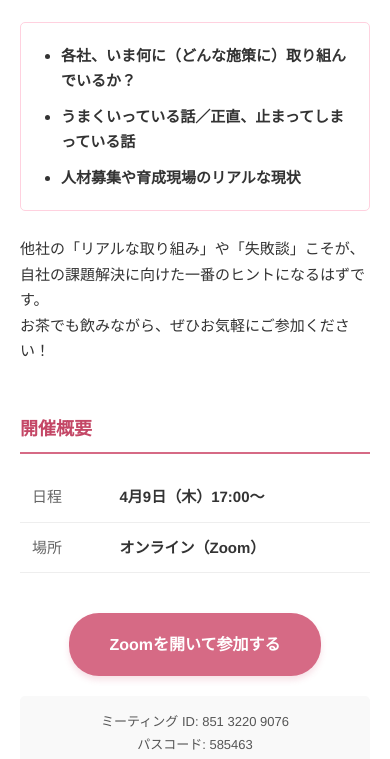
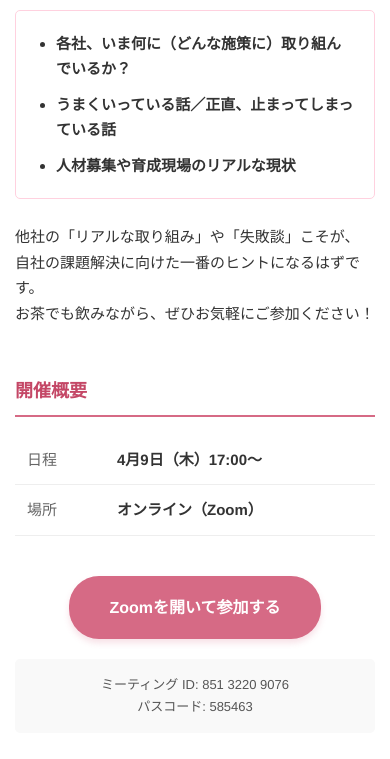
Before and after one commit to spc-jp/events, a plain HTML site: page index.html in a window 390 px wide. Shown: the part 946-1705 px from the top of the page. Drawn offline with Linux system fonts and the light colour scheme.

Commit message:
Update index.html

```diff
--- a/index.html
+++ b/index.html
@@ -4,26 +4,135 @@
 <meta charset="UTF-8">
 <meta name="viewport" content="width=device-width, initial-scale=1.0">
 <title>【4/9開催】商品以前の“人”の悩み、ありませんか？ 経営者同士でリアルを語る「これからを話す会」</title>
+<style>
+  body {
+    margin: 0;
+    padding: 0;
+    background-color: #f4f4f4;
+    font-family: 'Helvetica Neue', Arial, 'Hiragino Kaku Gothic ProN', 'Hiragino Sans', Meiryo, sans-serif;
+    color: #333333;
+    line-height: 1.7;
+  }
+  .container {
+    max-width: 600px;
+    margin: 40px auto;
+    background-color: #ffffff;
+    border-radius: 8px;
+    overflow: hidden;
+    box-shadow: 0 4px 15px rgba(0,0,0,0.05);
+  }
+  .hero-image {
+    width: 100%;
+    height: auto;
+    display: block;
+  }
+  .content {
+    padding: 30px 20px;
+    font-size: 15px;
+  }
+  .highlight-box {
+    background-color: #fdf5f7;
+    border-left: 4px solid #d66a85;
+    padding: 15px;
+    margin: 30px 0;
+  }
+  .highlight-text {
+    font-weight: bold;
+    color: #c44766;
+    line-height: 1.5;
+    margin-top: 15px;
+  }
+  .agenda-list {
+    background-color: #ffffff;
+    padding: 20px 20px 20px 40px;
+    border-radius: 5px;
+    border: 1px solid #ffd1df;
+    margin: 25px 0;
+  }
+  .agenda-list li {
+    margin-bottom: 10px;
+    font-weight: bold;
+  }
+  .agenda-list li:last-child {
+    margin-bottom: 0;
+  }
+  .section-title {
+    border-bottom: 2px solid #d66a85;
+    padding-bottom: 8px;
+    color: #c44766;
+    margin-top: 50px;
+    font-size: 18px;
+  }
+  .info-table {
+    width: 100%;
+    border-collapse: collapse;
+    margin-bottom: 25px;
+  }
+  .info-table th, .info-table td {
+    padding: 12px;
+    border-bottom: 1px solid #eeeeee;
+    text-align: left;
+  }
+  .info-table th {
+    width: 25%;
+    color: #666666;
+    font-weight: normal;
+  }
+  .btn-container {
+    text-align: center;
+    margin: 40px 0 20px 0;
+  }
+  .btn {
+    background-color: #d66a85;
+    color: #ffffff !important;
+    text-decoration: none;
+    padding: 18px 40px;
+    border-radius: 30px;
+    font-weight: bold;
+    font-size: 16px;
+    display: inline-block;
+    box-shadow: 0 4px 6px rgba(214, 106, 133, 0.2);
+    transition: background-color 0.3s, transform 0.1s;
+  }
+  .btn:hover {
+    background-color: #c44766;
+    transform: translateY(-2px);
+  }
+  .zoom-info {
+    background-color: #f9f9f9;
+    padding: 15px;
+    border-radius: 5px;
+    font-size: 13px;
+    color: #555555;
+    text-align: center;
+  }
+  .footer {
+    background-color: #333333;
+    color: #ffffff;
+    text-align: center;
+    padding: 20px;
+    font-size: 12px;
+    line-height: 1.6;
+  }
+  /* スマホ向けのレイアウト調整 */
+  @media (max-width: 600px) {
+    .container {
+      margin: 0 auto;
+      border-radius: 0;
+    }
+    .content {
+      padding: 20px 15px;
+    }
+  }
+</style>
 </head>
-<body style="margin: 0; padding: 0; background-color: #f4f4f4; font-family: 'Helvetica Neue', Arial, 'Hiragino Kaku Gothic ProN', 'Hiragino Sans', Meiryo, sans-serif;">
-  <!-- メール全体の背景 -->
-  <table width="100%" border="0" cellspacing="0" cellpadding="0" style="background-color: #f4f4f4; padding: 20px 0;">
-    <tr>
-      <td align="center">
-        <!-- メインコンテンツ枠（最大幅600px） -->
-        <table width="100%" border="0" cellspacing="0" cellpadding="0" style="max-width: 600px; background-color: #ffffff; border-radius: 8px; overflow: hidden; box-shadow: 0 4px 15px rgba(0,0,0,0.05);">
-
-          <!-- トップ画像（バナー）エリア -->
-          <tr>
-            <td>
-              <!-- ※重要※ 実際に配信する際は、ここの src="22.jpg" を、メール配信システムにアップロードした画像のURLに差し替えてください -->
-              <img src="22.jpg" alt="これからを話す会" width="100%" style="display: block; width: 100%; max-width: 600px; height: auto;" />
-            </td>
-          </tr>
+<body>
+  <div class="container">
+    <!-- トップ画像 -->
+    <img src="22.jpg" alt="これからを話す会" class="hero-image" />
 
     <!-- 本文エリア -->
-          <tr>
-            <td style="padding: 30px 20px; color: #333333; line-height: 1.7; font-size: 15px;">
+    <div class="content">
       <p style="margin-top: 0;">いつもお世話になっております。<br>
       （あなたのお名前／会社名）です。</p>
 
@@ -34,12 +143,12 @@
       スケジュールの都合により <strong>【4月9日（木）17:00〜】</strong> へと変更させていただきました。<br>
       直前のご連絡となり申し訳ございませんが、ぜひご参加をご検討いただけますと幸いです。</p>
 
-              <!-- 課題のハイライト（背景色付き） -->
-              <div style="background-color: #fdf5f7; border-left: 4px solid #d66a85; padding: 15px; margin: 30px 0;">
+      <!-- 課題のハイライト -->
+      <div class="highlight-box">
         <p style="margin: 0;">さて、今回の日程調整に伴い、<br>
         各販売店の皆様に事前にお声がけをしていく中で、<br>
         こんなリアルな声が聞こえてきました。</p>
-                <p style="margin: 15px 0 0 0; font-weight: bold; color: #c44766; line-height: 1.5;">
+        <p class="highlight-text">
           「経営者同士のニュートラルな情報交換の場がほしい」<br>
           「それに加えて、人材募集や育成の話もできるとありがたい」
         </p>
@@ -55,11 +164,11 @@
       <p>当日は、以下のようなテーマを中心に<br>
       ざっくばらんにお話しできればと考えております。</p>
 
-              <!-- アジェンダ（枠線付き） -->
-              <ul style="background-color: #ffffff; padding: 20px 20px 20px 40px; border-radius: 5px; border: 1px solid #ffd1df; margin: 25px 0;">
-                <li style="margin-bottom: 10px;"><strong>各社、いま何に（どんな施策に）取り組んでいるか？</strong></li>
-                <li style="margin-bottom: 10px;"><strong>うまくいっている話／正直、止まってしまっている話</strong></li>
-                <li><strong>人材募集や育成現場のリアルな現状</strong></li>
+      <!-- アジェンダ -->
+      <ul class="agenda-list">
+        <li>各社、いま何に（どんな施策に）取り組んでいるか？</li>
+        <li>うまくいっている話／正直、止まってしまっている話</li>
+        <li>人材募集や育成現場のリアルな現状</li>
       </ul>
 
       <p>他社の「リアルな取り組み」や「失敗談」こそが、<br>
@@ -67,28 +176,28 @@
       お茶でも飲みながら、ぜひお気軽にご参加ください！</p>
 
       <!-- 開催概要 -->
-              <h3 style="border-bottom: 2px solid #d66a85; padding-bottom: 8px; color: #c44766; margin-top: 50px; font-size: 18px;">開催概要</h3>
+      <h3 class="section-title">開催概要</h3>
 
-              <table width="100%" border="0" cellspacing="0" cellpadding="12" style="margin-bottom: 25px; border-collapse: collapse;">
-                <tr style="border-bottom: 1px solid #eeeeee;">
-                  <th width="25%" align="left" style="color: #666666; font-weight: normal;">日程</th>
-                  <td width="75%"><strong>4月9日（木）17:00～</strong></td>
+      <table class="info-table">
+        <tr>
+          <th>日程</th>
+          <td><strong>4月9日（木）17:00～</strong></td>
         </tr>
-                <tr style="border-bottom: 1px solid #eeeeee;">
-                  <th align="left" style="color: #666666; font-weight: normal;">場所</th>
+        <tr>
+          <th>場所</th>
           <td><strong>オンライン（Zoom）</strong></td>
         </tr>
       </table>
 
       <!-- 参加ボタン -->
-              <div style="text-align: center; margin: 40px 0 20px 0;">
-                <a href="https://us06web.zoom.us/j/85132209076?pwd=oPABQd41lVQ3ifTApCStPCYBbxDy7F.1" style="background-color: #d66a85; color: #ffffff; text-decoration: none; padding: 18px 40px; border-radius: 30px; font-weight: bold; font-size: 16px; display: inline-block; box-shadow: 0 4px 6px rgba(214, 106, 133, 0.2);">
+      <div class="btn-container">
+        <a href="https://us06web.zoom.us/j/85132209076?pwd=oPABQd41lVQ3ifTApCStPCYBbxDy7F.1" class="btn" target="_blank" rel="noopener noreferrer">
           Zoomを開いて参加する
         </a>
       </div>
 
       <!-- Zoom情報補足 -->
-              <div style="background-color: #f9f9f9; padding: 15px; border-radius: 5px; font-size: 13px; color: #555555; text-align: center;">
+      <div class="zoom-info">
         <p style="margin: 0;">ミーティング ID: 851 3220 9076<br>
         パスコード: 585463</p>
       </div>
@@ -97,23 +206,15 @@
         当日、皆様と率直な意見交換ができることを<br>楽しみにしております！
       </p>
 
-            </td>
-          </tr>
+    </div>
 
     <!-- フッターエリア -->
-          <tr>
-            <td style="background-color: #333333; color: #ffffff; text-align: center; padding: 20px; font-size: 12px; line-height: 1.6;">
+    <div class="footer">
       <p style="margin: 0;">株式会社〇〇〇〇<br>
       〒000-0000 住所がここに入ります<br>
-              Email: info@example.com<br>
-              <br>
-              ※このメールに心当たりのない場合は破棄をお願いいたします。</p>
-            </td>
-          </tr>
+      Email: info@example.com</p>
+    </div>
 
-        </table>
-      </td>
-    </tr>
-  </table>
+  </div>
 </body>
 </html>
```
Lines whose indentation alone changed are shown as unchanged.
